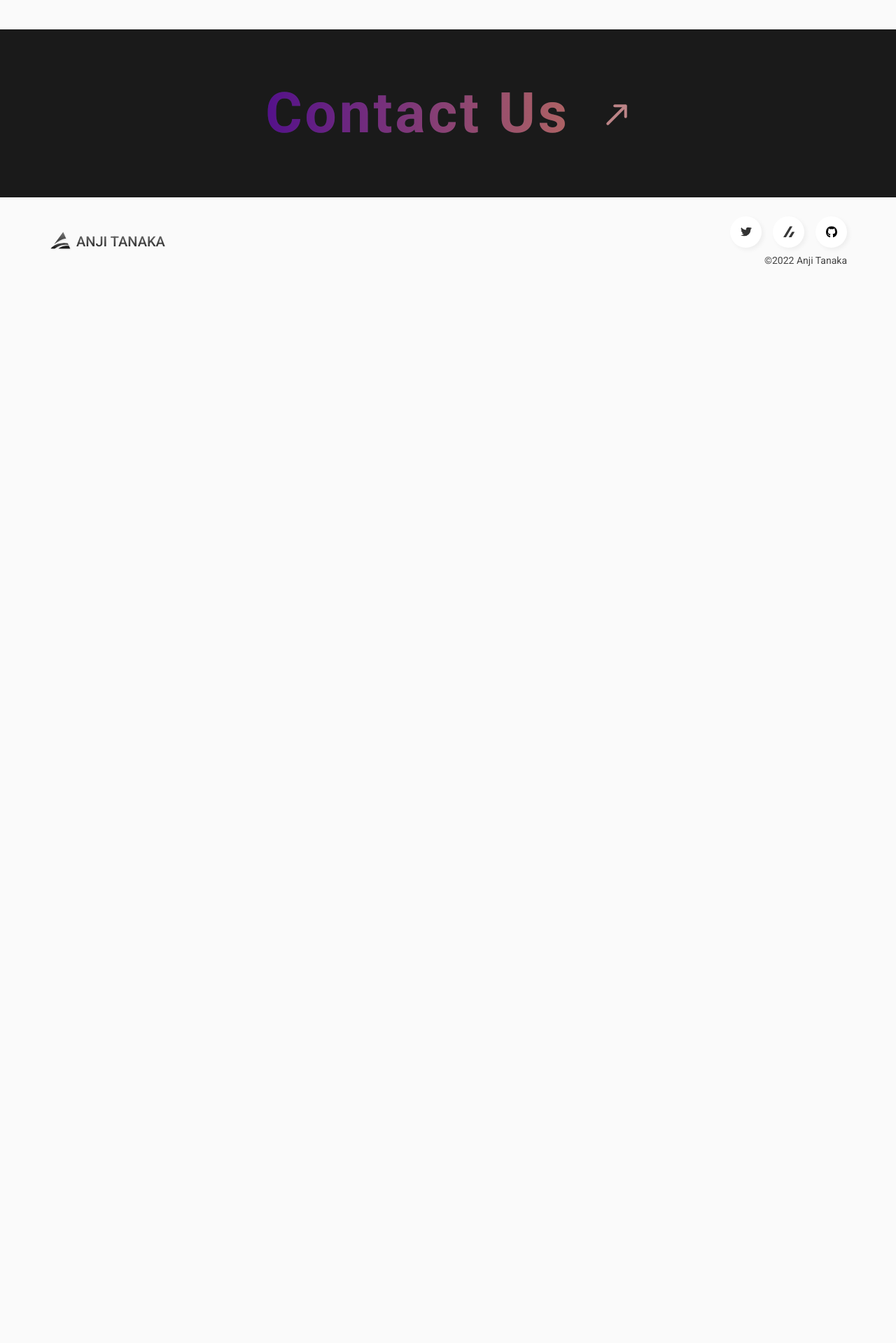
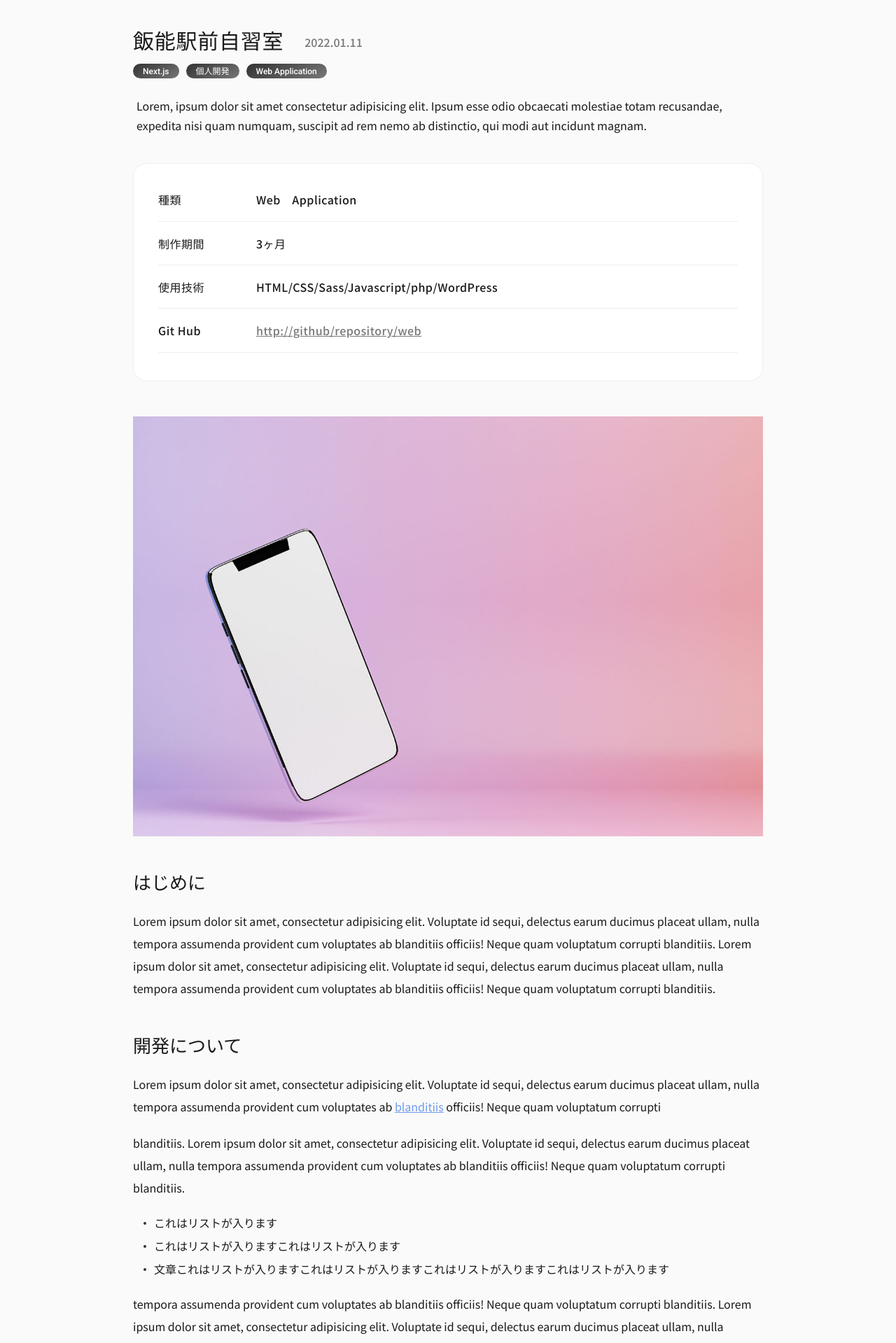
Before and after one commit to anji0114/next-portfolio, a Next.js app: page /works/1 in a window 1280 px wide. Shown: the part 120-2039 px from the top of the page at 70% size. Before the commit the page ends 800 px from the top, so only its background shows below. Built offline with nearby package versions, Linux system fonts and the light colour scheme.

Commit message:
実績詳細ページ tabまでコーディング

```diff
--- a/src/components/Header/Nav.jsx
+++ b/src/components/Header/Nav.jsx
@@ -24,13 +24,13 @@ export const Nav = () => {
         <div className="l-header__nav-inner">
           <ul className="l-header__nav-list">
             <li className="l-header__nav-item">
-              <Link href={""}>HOME</Link>
+              <Link href={"/"}>HOME</Link>
             </li>
             <li className="l-header__nav-item">
-              <Link href={""}>ABOUT</Link>
+              <Link href={"/about"}>ABOUT</Link>
             </li>
             <li className="l-header__nav-item">
-              <Link href={""}>WORKS</Link>
+              <Link href={"/works"}>WORKS</Link>
               <ul className="l-header__nav-drawer">
                 <li className="l-header__nav-drawer-item">
                   <Link href={""}>Web Application</Link>
@@ -40,8 +40,8 @@ export const Nav = () => {
                 </li>
               </ul>
             </li>
-            <li className="l-header__nav-item l-header__nav-item--contact">
-              <Link href={""}>CONTACT</Link>
+            <li className="l-header__nav-item is--contact">
+              <Link href={"mailto:tanaka.anji14@gmail.com"}>CONTACT</Link>
             </li>
           </ul>
           <div className="l-header__nav-bottom">
--- a/src/pages/works/[slug].jsx
+++ b/src/pages/works/[slug].jsx
@@ -1,8 +1,106 @@
+import { Button } from "@/components/Button";
+import Image from "next/image";
+import thumbnail from "images/home/works.jpg";
+
 const worksSlug = () => {
   return (
     <div className="p-work">
-      <div>test</div>
-      <div>test</div>
+      <div className="l-container">
+        <div className="p-work__inner">
+          <div className="p-work-top">
+            <div className="p-work-top__heading">
+              <div className="p-work-top__title">飯能駅前自習室</div>
+              <time className="p-work-top__date">2022.01.11</time>
+            </div>
+            <ul className="p-work-top__categories">
+              <li className="p-work-top__category">
+                <a href="">Next.js</a>
+              </li>
+              <li className="p-work-top__category">
+                <a href="">個人開発</a>
+              </li>
+              <li className="p-work-top__category">
+                <a href="">Web Application</a>
+              </li>
+            </ul>
+            <p className="p-work-top__description">
+              Lorem, ipsum dolor sit amet consectetur adipisicing elit. Ipsum esse odio obcaecati
+              molestiae totam recusandae, expedita nisi quam numquam, suscipit ad rem nemo ab
+              distinctio, qui modi aut incidunt magnam.
+            </p>
+          </div>
+          <div className="p-work-info">
+            <div className="p-work-info__content">
+              <dl className="p-work-info__list">
+                <dt className="p-work-info__title">種類</dt>
+                <dd className="p-work-info__description">Web　Application</dd>
+              </dl>
+              <dl className="p-work-info__list">
+                <dt className="p-work-info__title">制作期間</dt>
+                <dd className="p-work-info__description">3ヶ月</dd>
+              </dl>
+              <dl className="p-work-info__list">
+                <dt className="p-work-info__title">使用技術</dt>
+                <dd className="p-work-info__description">HTML/CSS/Sass/Javascript/php/WordPress</dd>
+              </dl>
+              <dl className="p-work-info__list">
+                <dt className="p-work-info__title">Git Hub</dt>
+                <dd className="p-work-info__description">
+                  <a href="">http://github/repository/web</a>
+                </dd>
+              </dl>
+            </div>
+          </div>
+          <main className="p-work-main">
+            <div className="p-work-main__contents">
+              <figure>
+                <Image src={thumbnail} alt="サムネイル" />
+              </figure>
+              <h2>はじめに</h2>
+              <p>
+                Lorem ipsum dolor sit amet, consectetur adipisicing elit. Voluptate id sequi,
+                delectus earum ducimus placeat ullam, nulla tempora assumenda provident cum
+                voluptates ab blanditiis officiis! Neque quam voluptatum corrupti blanditiis. Lorem
+                ipsum dolor sit amet, consectetur adipisicing elit. Voluptate id sequi, delectus
+                earum ducimus placeat ullam, nulla tempora assumenda provident cum voluptates ab
+                blanditiis officiis! Neque quam voluptatum corrupti blanditiis.
+              </p>
+              <h2>開発について</h2>
+              <p>
+                Lorem ipsum dolor sit amet, consectetur adipisicing elit. Voluptate id sequi,
+                delectus earum ducimus placeat ullam, nulla tempora assumenda provident cum
+                voluptates ab <a href="">blanditiis</a> officiis! Neque quam voluptatum corrupti
+              </p>
+              <p>
+                blanditiis. Lorem ipsum dolor sit amet, consectetur adipisicing elit. Voluptate id
+                sequi, delectus earum ducimus placeat ullam, nulla tempora assumenda provident cum
+                voluptates ab blanditiis officiis! Neque quam voluptatum corrupti blanditiis.
+              </p>
+              <ul>
+                <li>これはリストが入ります</li>
+                <li>これはリストが入りますこれはリストが入ります</li>
+                <li>
+                  文章これはリストが入りますこれはリストが入りますこれはリストが入りますこれはリストが入ります
+                </li>
+              </ul>
+              <p>
+                tempora assumenda provident cum voluptates ab blanditiis officiis! Neque quam
+                voluptatum corrupti blanditiis. Lorem ipsum dolor sit amet, consectetur adipisicing
+                elit. Voluptate id sequi, delectus earum ducimus placeat ullam, nulla tempora
+                assumenda provident cum voluptates ab blanditiis officiis! Neque quam voluptatum
+                corrupti blanditiis.
+              </p>
+              <figure>
+                <Image src={thumbnail} alt="サムネイル" />
+                <figcaption>PC画像</figcaption>
+              </figure>
+            </div>
+            <div className="p-works-main__button-wrap">
+              <Button url={"/works"}>View Works</Button>
+            </div>
+          </main>
+        </div>
+      </div>
     </div>
   );
 };
--- a/styles/layout/_header.scss
+++ b/styles/layout/_header.scss
@@ -205,6 +205,25 @@
   }
 }
 
+.l-header__nav-item.is--contact a {
+  position: relative;
+  padding-right: 33px;
+
+  &::after {
+    content: "";
+    position: absolute;
+    top: 50%;
+    right: 0;
+    transform: translateY(-50%);
+    width: 20px;
+    height: 20px;
+    background-repeat: no-repeat;
+    background-position: center center;
+    background-size: contain;
+    background-image: url(../../images/icons/icon_arrow03.svg);
+  }
+}
+
 .l-header__nav-drawer {
   margin-top: 15px;
   padding-left: 5px;
--- /dev/null
+++ b/styles/project/_work-info.scss
@@ -0,0 +1,47 @@
+@use "../global" as global;
+
+.p-work-info {
+  margin-top: 40px;
+}
+
+.p-work-info__content {
+  padding: 40px 35px;
+  border-radius: 20px;
+  border: 1px solid #eeeeee;
+  background-color: #fff;
+}
+
+.p-work-info__list {
+  display: flex;
+  justify-content: space-between;
+  padding: 20px 0 19px;
+  border-bottom: 1px solid #eeeeee;
+
+  &:first-of-type {
+    padding-top: 0;
+  }
+}
+
+.p-work-info__title {
+  width: 130px;
+  font-weight: 500;
+  line-height: 1.4;
+  letter-spacing: 0.03em;
+}
+
+.p-work-info__description {
+  width: calc(100% - 130px - 10px);
+  font-weight: 500;
+  line-height: 1.4;
+  letter-spacing: 0.03em;
+
+  a {
+    color: #777777;
+    text-decoration: underline;
+    transition: opacity 0.3s;
+
+    &:hover {
+      opacity: 0.7;
+    }
+  }
+}
--- /dev/null
+++ b/styles/project/_work-main.scss
@@ -0,0 +1,84 @@
+@use "../global" as global;
+
+.p-work-main {
+  margin-top: 50px;
+}
+
+.p-work-main__contents {
+  *:first-child {
+    margin-top: 0;
+  }
+
+  *:first-child {
+    margin-bottom: 0;
+  }
+
+  h2 {
+    margin: 50px 0 25px;
+    font-size: 26px;
+    font-weight: 500;
+  }
+
+  // 文章
+  p {
+    margin-top: 20px;
+    line-height: 2;
+  }
+
+  a {
+    color: #6d9aed;
+    text-decoration: underline;
+    transition: opacity 0.3s;
+
+    &:hover {
+      opacity: 0.7;
+    }
+  }
+
+  // list
+  ul {
+    margin: 20px 0;
+    padding-left: 15px;
+  }
+
+  li {
+    position: relative;
+    padding-left: 15px;
+    line-height: 1.75;
+
+    &:not(:first-of-type) {
+      margin-top: 5px;
+    }
+
+    &::before {
+      content: "";
+      position: absolute;
+      top: 13px;
+      left: 0;
+      width: 4px;
+      height: 4px;
+      border-radius: 50%;
+      background-color: global.$c-black;
+    }
+  }
+
+  // 画像
+  figure {
+    margin: 50px 0;
+  }
+
+  figcaption {
+    margin-top: 15px;
+    text-align: center;
+  }
+
+  img {
+    width: 100%;
+    height: auto;
+  }
+}
+
+.p-works-main__button-wrap {
+  margin-top: 75px;
+  text-align: center;
+}
--- /dev/null
+++ b/styles/project/_work-top.scss
@@ -0,0 +1,55 @@
+@use "../global" as global;
+
+.p-work {
+  padding-top: 160px;
+}
+
+.p-work__inner {
+  max-width: 900px;
+  margin: 0 auto;
+}
+
+.p-work-top__heading {
+  display: flex;
+  align-items: flex-end;
+  flex-wrap: wrap;
+}
+
+.p-work-top__title {
+  font-size: 30px;
+  font-weight: 500;
+  letter-spacing: 0.025em;
+  margin-right: 30px;
+}
+
+.p-work-top__date {
+  margin-top: 5px;
+  padding-bottom: 5px;
+  font-weight: 500;
+  color: #777777;
+}
+
+.p-work-top__description {
+  margin-top: 25px;
+  padding: 0 5px;
+  line-height: 1.75;
+}
+
+.p-work-top__categories {
+  margin-top: 15px;
+}
+
+.p-work-top__category {
+  display: inline-block;
+  padding: 5px 14px 3px;
+  font-size: 12px;
+  font-weight: 500;
+  font-family: global.$font-en;
+  color: #fff;
+  background: linear-gradient(150deg, #333, #777);
+  border-radius: 100px;
+
+  &:not(:first-of-type) {
+    margin-left: 10px;
+  }
+}
--- /dev/null
+++ b/styles/project/_work.scss
@@ -0,0 +1,46 @@
+@use "../global" as global;
+
+.p-work {
+  padding-top: 160px;
+}
+
+.p-work__inner {
+  max-width: 900px;
+  margin: 0 auto;
+}
+
+.p-work-top__heading {
+  display: flex;
+  align-items: flex-end;
+  flex-wrap: wrap;
+}
+
+.p-work-top__title {
+  font-size: 30px;
+  font-weight: 500;
+  letter-spacing: 0.025em;
+  margin-right: 30px;
+}
+
+.p-work-top__date {
+  margin-top: 5px;
+  padding-bottom: 5px;
+  font-weight: 500;
+  color: #777777;
+}
+
+
+.p-work-main__contents {
+  *:first-child {
+    margin-top: 0;
+  }
+
+  figure {
+    margin: 50px 0;
+  }
+}
+
+.p-works-main__button-wrap {
+  margin-top: 75px;
+  text-align: center;
+}
--- a/styles/project/_works-category.scss
+++ b/styles/project/_works-category.scss
@@ -87,6 +87,7 @@
 }
 
 .p-works-category__item a:hover {
+  color: global.$c-black-darkest;
   background-color: #fff;
 
   &::before {
--- a/styles/style.scss
+++ b/styles/style.scss
@@ -24,6 +24,10 @@
 @use "./project/home-about";
 @use "./project/home-works";
 @use "./project/home-repository";
+@use "./project/work-info";
+@use "./project/work-main";
+@use "./project/work-top";
+@use "./project/work";
 @use "./project/works-article";
 @use "./project/works-category";
 @use "./project/works-pagination";
```
Also changed, not shown: images/icons/icon_arrow03.svg (added).
